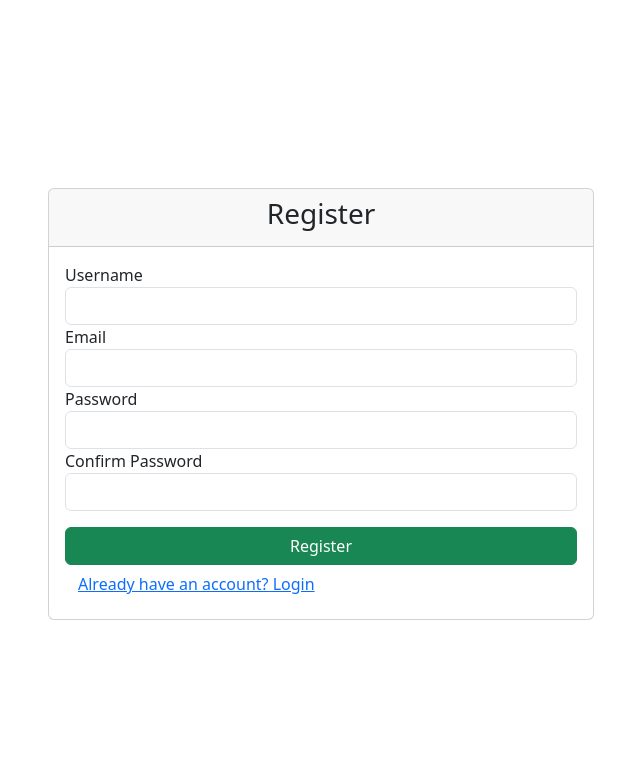
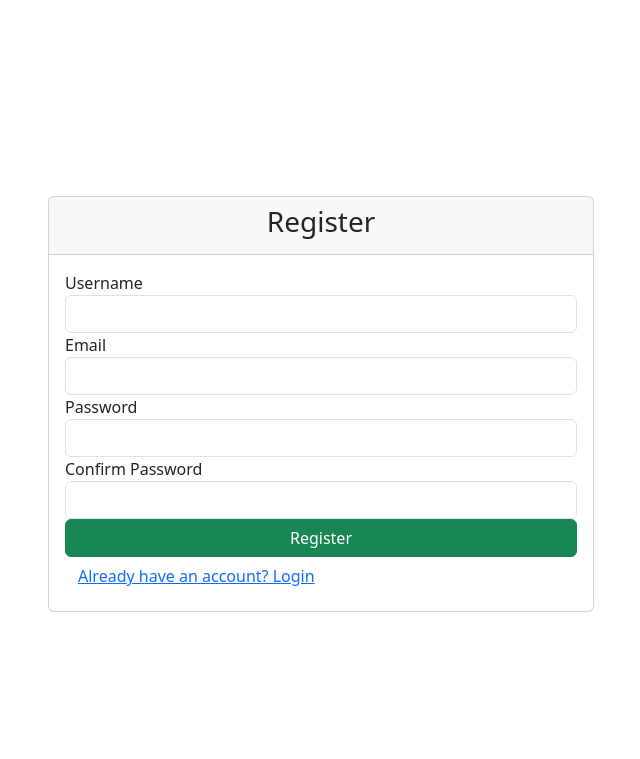
Before and after one commit to TheFoxKD/python-django-test-task, a Django app: page /users/signup/ in a window 1280 px wide. Shown: the top 759 px of the page, without its empty margins (319-959 px from the left). Run offline with Django 5.2, Linux system fonts and the light colour scheme; parts of the project's set-up code (start-up, migrations or seed data) failed here and were passed over; some libraries are stand-ins or nearby versions.

Commit message:
feat: Update CSS for core layout

```diff
--- a/web/apps/users/static/users/css/users.css
+++ b/web/apps/users/static/users/css/users.css
@@ -15,7 +15,3 @@ main {
 footer {
     margin-top: auto;
 }
-
-.password-input {
-    margin-bottom: 16px; /* Adding an indent at the bottom for input confirm password */
-}
```
